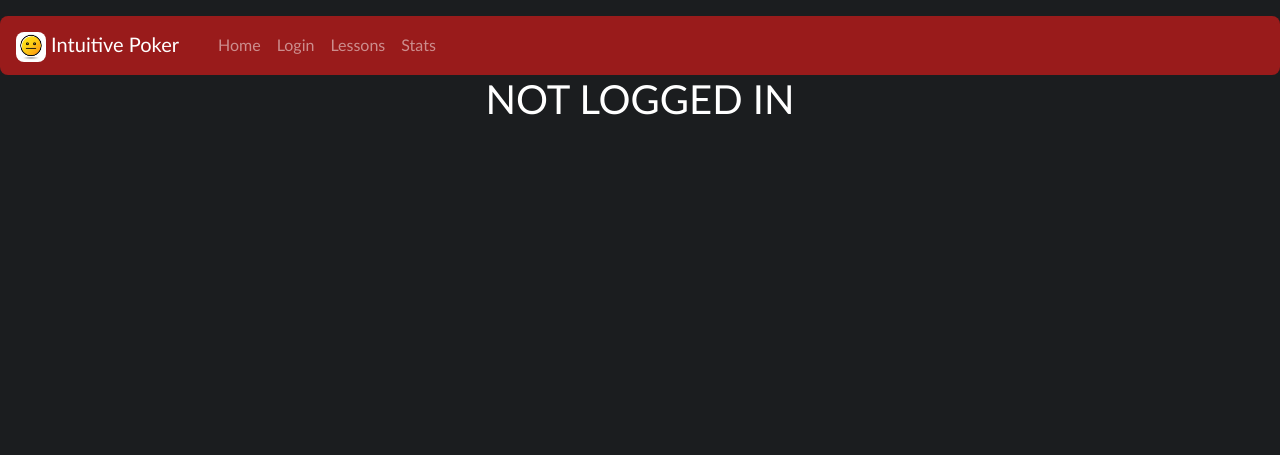
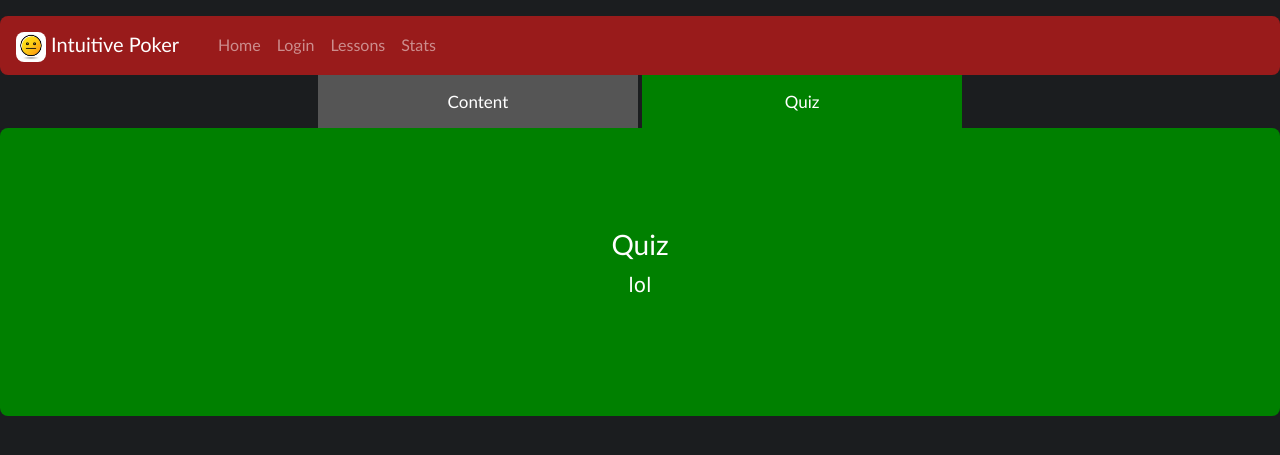
Before and after one commit to JakeL1001/pokertutorial, a Flask app: page /lessons in a window 1280 px wide. Shown: the top 455 px of the page. Run offline with Flask 2, Linux system fonts and the light colour scheme; some libraries are stand-ins or nearby versions.

Commit message:
Content and quiz in lessons

```diff
--- a/pokerapp/models.py
+++ b/pokerapp/models.py
@@ -41,6 +41,7 @@ class Results(db.Model):
     quiz1 = db.Column(db.Float)
     quiz2 = db.Column(db.Float)
     quiz3 = db.Column(db.Float)
+    total = db.Column(db.Float)
 
     def __repr__(self):
         return '<Results {}>'.format(self.Results)
--- a/pokerapp/routes.py
+++ b/pokerapp/routes.py
@@ -70,4 +70,4 @@ def lessons():
     if current_user.is_authenticated:
         return render_template("/Lessons/lessonshome.html")
     else:
-        return render_template("Lesson1Blocked.html") #change routing
+        return render_template("/Lessons/lesson1.html") #change routing #TEMP CHANGE
--- /dev/null
+++ b/pokerapp/static/js/lesson1.js
@@ -0,0 +1,23 @@
+function openPage(pageName, elmnt, color) {
+    // Hide all elements with class="tabcontent" by default */
+    var i, tabcontent, tablinks;
+    tabcontent = document.getElementsByClassName("tabcontent");
+    for (i = 0; i < tabcontent.length; i++) {
+        tabcontent[i].style.display = "none";
+    }
+
+    // Remove the background color of all tablinks/buttons
+    tablinks = document.getElementsByClassName("tablink");
+    for (i = 0; i < tablinks.length; i++) {
+        tablinks[i].style.backgroundColor = "";
+    }
+
+    // Show the specific tab content
+    document.getElementById(pageName).style.display = "block";
+
+    // Add the specific color to the button used to open the tab content
+    elmnt.style.backgroundColor = color;
+}
+
+// Get the element with id="defaultOpen" and click on it
+document.getElementById("defaultOpen").click();
--- a/pokerapp/static/styles/lessons.css
+++ b/pokerapp/static/styles/lessons.css
@@ -1,8 +1,34 @@
-content {
-    background-color: white;
+/* Style tab links */
+
+.tablink {
+    background-color: #555;
+    color: white;
+    border: none;
+    outline: none;
+    cursor: pointer;
+    padding: 14px 16px;
+    font-size: 17px;
+    width: 25%;
 }
 
-card {
-    height: auto;
-    width: 600px;
+.tablink:hover {
+    background-color: #777;
 }
+
+
+/* Style the tab content (and add height:100% for full page content) */
+
+.tabcontent {
+    color: white;
+    display: none;
+    padding: 100px 20px;
+    height: 60%;
+}
+
+#content {
+    background-color: red;
+}
+
+#quiz {
+    background-color: green;
+}
--- a/pokerapp/templates/Lessons/lesson1.html
+++ b/pokerapp/templates/Lessons/lesson1.html
@@ -1,69 +1,22 @@
-<!DOCTYPE html>
-<html lang="en">
-    <head>
-        <title>Intuitive Poker</title>
-        <meta charset="utf-8">
-        <meta name="viewport" content="width=device-width, initial-scale=1">
-        <link rel="stylesheet" href="https://maxcdn.bootstrapcdn.com/bootstrap/4.0.0/css/bootstrap.min.css" integrity="sha384-Gn5384xqQ1aoWXA+058RXPxPg6fy4IWvTNh0E263XmFcJlSAwiGgFAW/dAiS6JXm" crossorigin="anonymous">
-        <link rel="stylesheet" type="text/css" href="../css/custom.css">
-    </head>
-<title>
-    Intuitive Poker
-</title>
-<body>
+{% extends "base.html" %}{% block style %}
+<link rel="stylesheet" type="text/css" href="{{ url_for('static',filename='styles/lessons.css') }}"> {% endblock %}{% block title %}Lesson 1{% endblock %}{% block content %}
+
+<button class="tablink" onclick="openPage('content', this, 'red')">Content</button>
+<button class="tablink" onclick="openPage('quiz', this, 'green')" id="defaultOpen">Quiz</button>
+
+<div id="content" class="tabcontent">
+    <h3>Content</h3>
+    <p>
+        Welcome to our first poker lesson. This is the introduction to a wealth of knowledge about the most exciting card game ever devised – poker. Either you already know it or will learn it as you go through these lessons offered up by Pokerology.com. The
+        “it” I refer to is that poker is an incredibly enjoyable, challenging and addictive game. Once the poker bug has bitten you there is seldom a cure. If that is true, and based upon the number of years I have played and enjoyed the game, I believe
+        it to be, then it is worth your time and effort to play the game well. You will soon learn that there are many different variations of poker, but the one thing they have in common is that you have to use your best five cards to make your hand.
+        All forms of poker use a fifty two card deck made up of ranks starting with a two, commonly called a deuce, and continuing by number through ten and then in order comes the Jack, Queen, King and Ace. There are four different suits; Spades;
+    </p>
 </div>
+<div id="quiz" class="tabcontent">
+    <h3>Quiz</h3>
+    <p>lol</p>
+</div>
+{% endblock %}{% block script %}
 
-<nav class="navbar navbar-dark navbar-expand-sm mt-3" style="background-color: rgb(153, 27, 27);">
-    <a class="navbar-brand" href="../splash.html">
-        <img src="../pic.jpg" width="30" height="30" alt="logo"> Intuitive Poker
-    </a>
-        <div class="container-fluid">
-          <button class="navbar-toggler" type="button" data-bs-toggle="collapse" data-bs-target="#navbarSupportedContent" aria-controls="navbarSupportedContent" aria-expanded="false" aria-label="Toggle navigation">
-            <span class="navbar-toggler-icon"></span>
-          </button>
-          <div class="collapse navbar-collapse" id="navbarSupportedContent">
-            <ul class="navbar-nav me-auto mb-2 mb-lg-0">
-            <li class="nav-item">
-                <a class="nav-link" aria-current="page" href="../splash.html">Home</a>
-              </li>
-              <li class="nav-item">
-                <a class="nav-link" href="../login.html">Login</a>
-              </li>
-              <li class="nav-item">
-                <a class="nav-link" href="../assess.html" tabindex="-1" >Assessments</a>
-              </li>
-              <li class="nav-item">
-                <a class="nav-link" href="../feedback.html" tabindex="-1" >Feedback</a>
-              </li>
-              <li class="nav-item">
-                <a class="nav-link" href="../stats.html" tabindex="-1" >Stats</a>
-                </li>
-                <li class="nav-item dropdown">
-                    <a class="nav-link dropdown-toggle" href="#" id="navbarDropdownMenuLink" role="button" data-toggle="dropdown" aria-haspopup="true" aria-expanded="false">
-                      Lessons
-                    </a>
-                <div class="dropdown-menu" aria-labelledby="navbarDropdownMenuLink">
-                    <a class="dropdown-item" href="lessonshome.html">Lesson Home</a>
-                    <a class="dropdown-item" href="lesson1.html">Lesson 1</a>
-                    <a class="dropdown-item" href="lesson2.html">Lesson 2</a>
-                      </ul>
-                    </ul>
-                </div>
-              </li>
-            </ul>
-          </div>
-        </div>
-      </nav>
-    <div
-
-
-
-
-
-<!-- Scripts at the bottom allow for faster page loading, put any body stuff above these scripts-->
-<script src="https://code.jquery.com/jquery-3.2.1.slim.min.js" integrity="sha384-KJ3o2DKtIkvYIK3UENzmM7KCkRr/rE9/Qpg6aAZGJwFDMVNA/GpGFF93hXpG5KkN" crossorigin="anonymous"></script>
-<script src="https://cdnjs.cloudflare.com/ajax/libs/popper.js/1.12.9/umd/popper.min.js" integrity="sha384-ApNbgh9B+Y1QKtv3Rn7W3mgPxhU9K/ScQsAP7hUibX39j7fakFPskvXusvfa0b4Q" crossorigin="anonymous"></script>
-<script src="https://maxcdn.bootstrapcdn.com/bootstrap/4.0.0/js/bootstrap.min.js" integrity="sha384-JZR6Spejh4U02d8jOt6vLEHfe/JQGiRRSQQxSfFWpi1MquVdAyjUar5+76PVCmYl" crossorigin="anonymous"></script>
-</body>
-
-</html>
+<script src="{{url_for('static', filename='js/lesson1.js') }}"></script> {%endblock%}
--- a/pokerapp/templates/base.html
+++ b/pokerapp/templates/base.html
@@ -51,6 +51,7 @@
     <script src="https://code.jquery.com/jquery-3.2.1.slim.min.js" integrity="sha384-KJ3o2DKtIkvYIK3UENzmM7KCkRr/rE9/Qpg6aAZGJwFDMVNA/GpGFF93hXpG5KkN" crossorigin="anonymous"></script>
     <script src="https://cdnjs.cloudflare.com/ajax/libs/popper.js/1.12.9/umd/popper.min.js" integrity="sha384-ApNbgh9B+Y1QKtv3Rn7W3mgPxhU9K/ScQsAP7hUibX39j7fakFPskvXusvfa0b4Q" crossorigin="anonymous"></script>
     <script src="https://maxcdn.bootstrapcdn.com/bootstrap/4.0.0/js/bootstrap.min.js" integrity="sha384-JZR6Spejh4U02d8jOt6vLEHfe/JQGiRRSQQxSfFWpi1MquVdAyjUar5+76PVCmYl" crossorigin="anonymous"></script>
+    {%block script%} {%endblock%}
 </body>
 
 </html>
--- a/pokerapp/templates/js/login-page.js
+++ /dev/null
@@ -1,4 +0,0 @@
-// Currently not working
-// turns out login systems are quite hard and i will not be attempting at this point in time lmao
-// How do we store each user's login information and progress in the lessons????
-// Think its some flask python stuff (i really wanna swear in these comments but dont know if they show up in the logs we have to submit lol)
```
Also changed, not shown: pokerapp/templates/Lessons/lesson2.html (deleted, +0 -69 lines).
